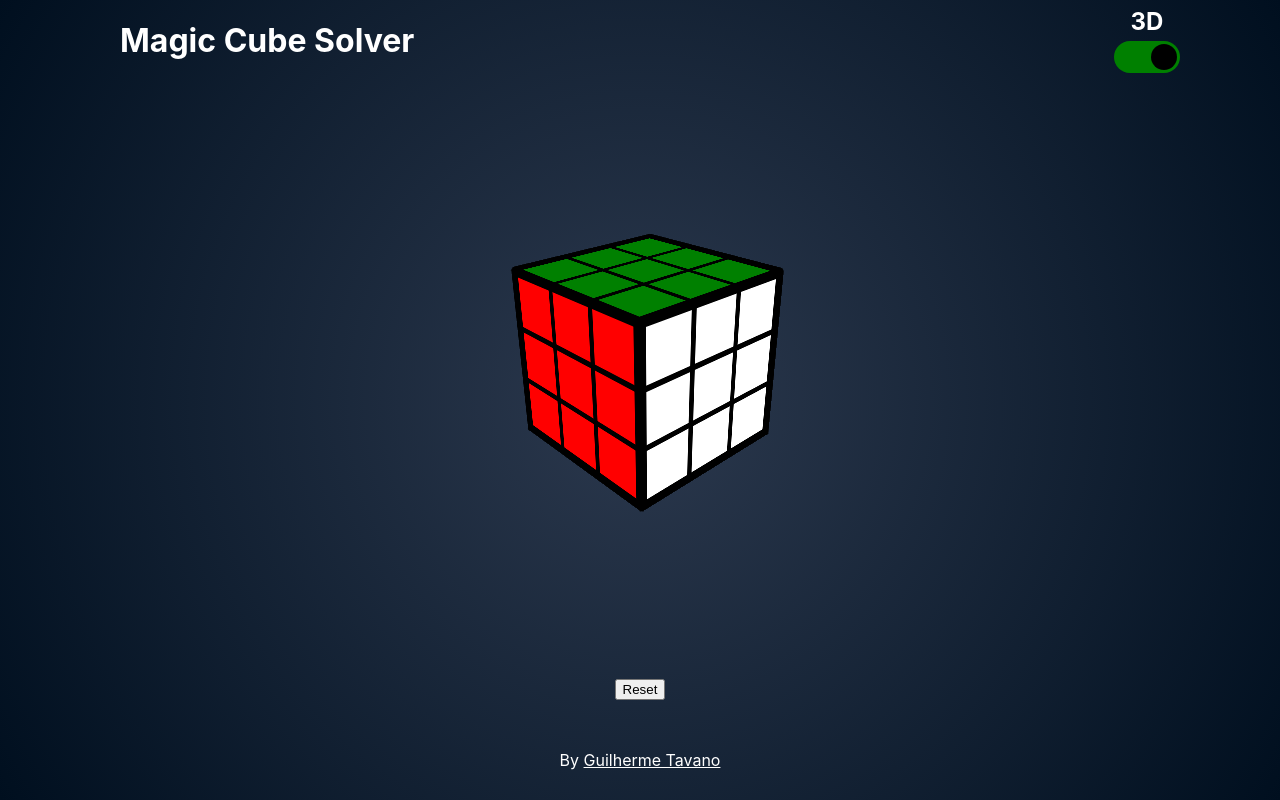
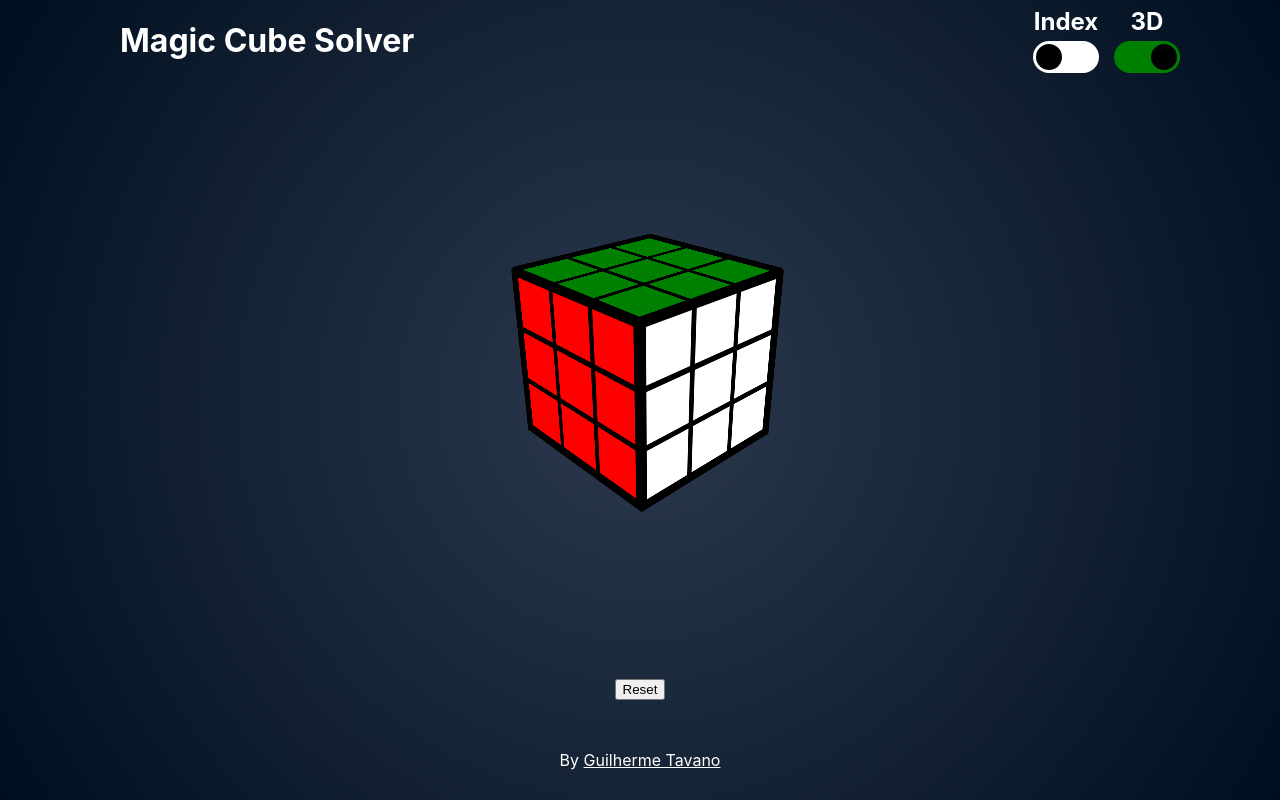
Before and after one commit to guitavano/magicCubeSolver, a React (Create React App) app: page / in a window 1280 px wide. Built offline with nearby package versions, Linux system fonts and the light colour scheme.

Commit message:
add showindex option

```diff
--- a/src/App.css
+++ b/src/App.css
@@ -53,11 +53,16 @@ h1{
   color: white;
 }
 
-.mode-3d h2{
+.options{
+  display: flex;
+  gap: 15px;
+}
+
+.sub-option h2{
   color: white;
 }
 
-.mode-3d .check{
+.sub-option .check{
   width: 60px;
   height: 26px;
   border-radius: 50px;
@@ -68,7 +73,7 @@ h1{
   transition: 0.5s;
 }
 
-.mode-3d .check .circle{
+.sub-option .check .circle{
   display: block;
   width: 26px;
   height: 26px;
@@ -78,11 +83,11 @@ h1{
   margin-left: 0px;
 }
 
-.mode-3d.active .check{
+.sub-option.active .check{
   background-color: green;
 }
 
-.mode-3d.active .check .circle{
+.sub-option.active .check .circle{
   margin-left: 34px;
 }
 
@@ -162,7 +167,7 @@ h1{
   margin: 3px;
   width: 60px;
   height: 60px;
-  font-size: 0px;
+  font-size: 22px;
   transition: 1s;
 }
 
@@ -234,7 +239,6 @@ h1{
   margin: 2px;
   width: 45px;
   height: 45px;
-  font-size: 0px;
   transition: 1s;
 }
 
--- a/src/App.js
+++ b/src/App.js
@@ -5,6 +5,7 @@ import './App.css';
 function App() {
 
   const [is3d, setIs3d] = useState(true)
+  const [showIndex, setShowIndex] = useState(false)
 
   document.oncontextmenu = document.body.oncontextmenu = function() {return false;}
 
@@ -147,11 +148,18 @@ function App() {
     <div className="App">
       <header>
         <h1>Magic Cube Solver</h1>
-
-        <div className={`mode-3d ${is3d ? 'active': ''}`}>
-          <h2>3D</h2>
-          <div className='check' onClick={(e) => setIs3d(!is3d)}>
-            <div className='circle'></div>
+        <div className='options'>
+          <div className={`sub-option ${showIndex ? 'active': ''}`}>
+            <h2>Index</h2>
+            <div className='check' onClick={(e) => setShowIndex(!showIndex)}>
+              <div className='circle'></div>
+            </div>
+          </div>
+          <div className={`sub-option ${is3d ? 'active': ''}`}>
+            <h2>3D</h2>
+            <div className='check' onClick={(e) => setIs3d(!is3d)}>
+              <div className='circle'></div>
+            </div>
           </div>
         </div>
       </header>
@@ -161,7 +169,7 @@ function App() {
           {cube?.map((side) => {
             return(
             <div className={`${side.name} side`} key={side.name.toString()}>
-              {side.value?.map((piece) => {
+              {side.value.map((piece) => {
                 if(piece.includes("5")){
                   return(
                     <div className={`${piece[0]} block clicker`} onMouseDown={(e) => {
@@ -171,13 +179,13 @@ function App() {
                         rotate(e, side.name, 'left')
                       }
                     }} key={piece}>
-                      {piece}
+                      {showIndex && piece}
                     </div>
                   )
                 }else{
                   return(
                     <div className={`${piece[0]} block`} key={piece}>
-                      {piece}
+                      {showIndex && piece}
                     </div>
                   )
                 }
```
